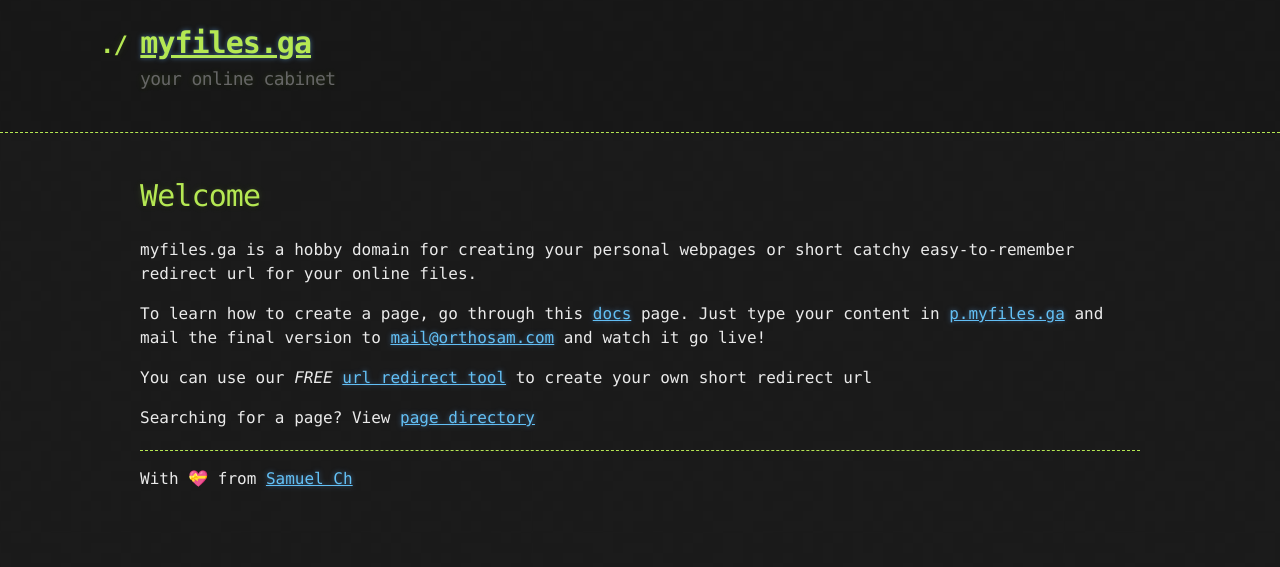
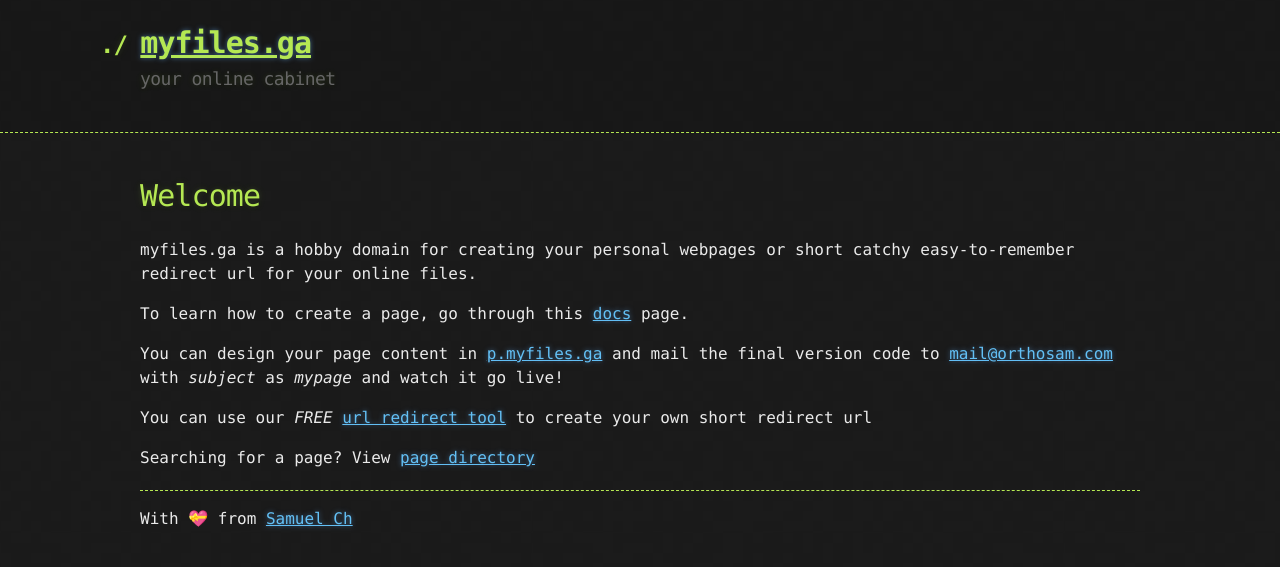
Before and after one commit to Dr-Anonymous/myfiles, a Jekyll site: the page built from index.md, in a window 1280 px wide. Shown: the top 567 px of the page. Built offline with Jekyll 4.4.1, drawn with Linux system fonts in a browser that asks for light colours; emoji names are drawn with the system emoji font; our own code applies the rules of GitHub Pages for plain Markdown files.

Commit message:
Update index.md

```diff
--- a/index.md
+++ b/index.md
@@ -6,7 +6,9 @@
 
 myfiles.ga is a hobby domain for creating your personal webpages or short catchy easy-to-remember redirect url for your online files.
 
-To learn how to create a page, go through this [docs](https://drive.google.com/file/d/1zChg_4ftQVWqrdxO7uPYkQR6d5A5MwH9/view) page. Just type your content in [p.myfiles.ga](https://p.myfiles.ga) and mail the final version to [mail@orthosam.com](mailto:mail@orthosam.com) and watch it go live!
+To learn how to create a page, go through this [docs](https://drive.google.com/file/d/1zChg_4ftQVWqrdxO7uPYkQR6d5A5MwH9/view) page.
+
+You can design your page content in [p.myfiles.ga](https://p.myfiles.ga) and mail the final version code to [mail@orthosam.com](mailto:mail@orthosam.com) with *subject* as *mypage* and watch it go live!
 
 You can use our *FREE* [url redirect tool](https://r.myfiles.ga) to create your own short redirect url
 
```
